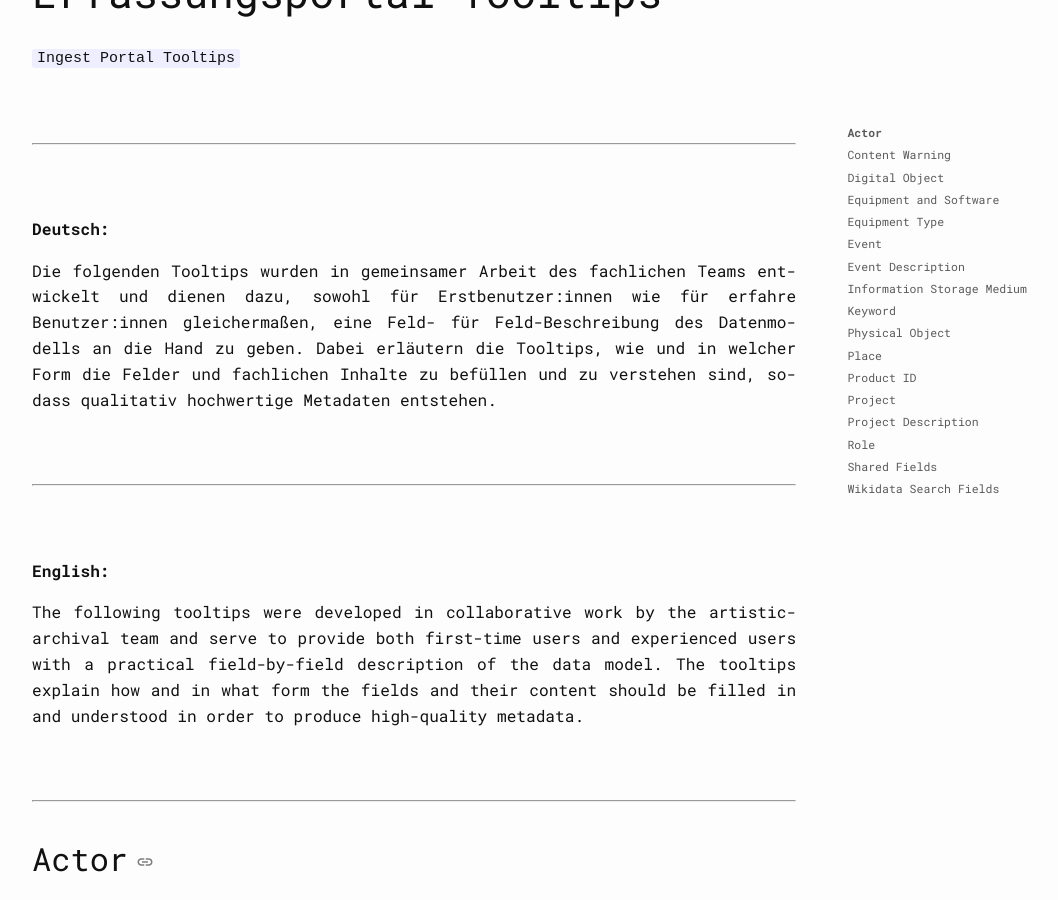
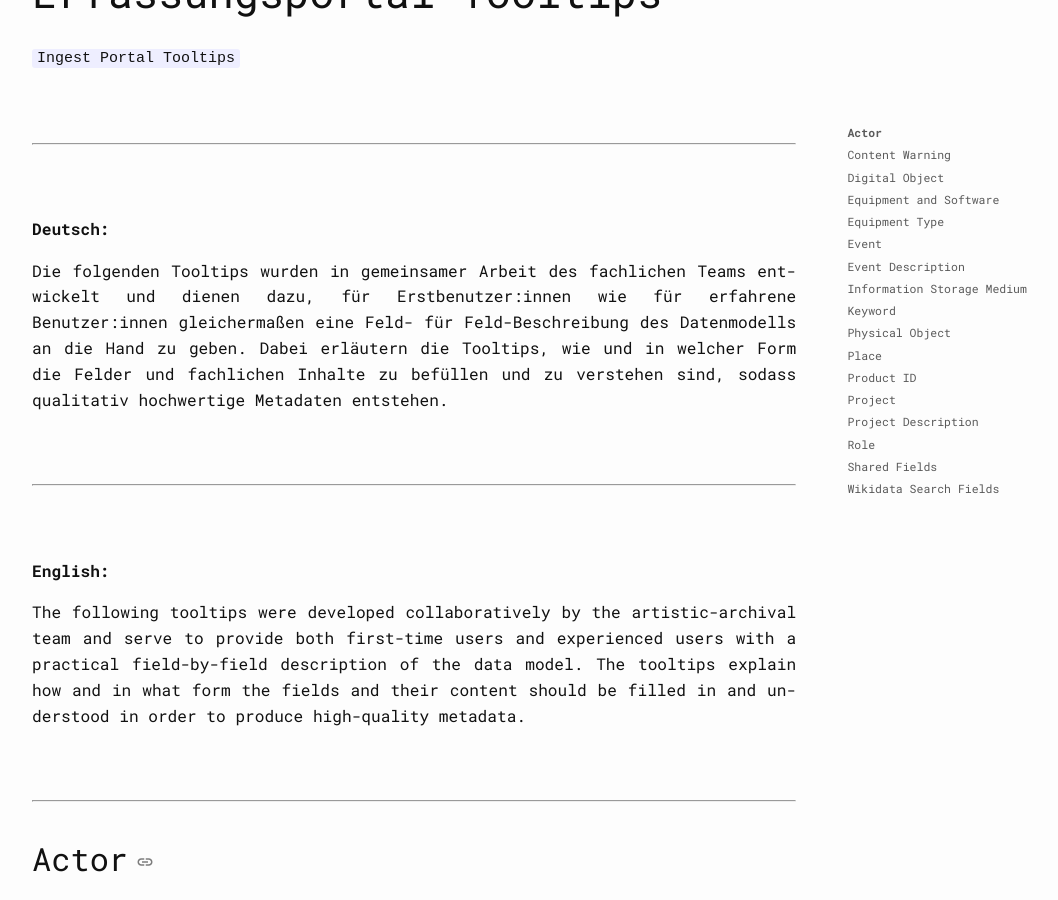
Before and after one commit to arkumu/arkumu.github.io, a Jekyll site: the page built from dokumentation/benutzbarkeit/erfassungsportal-tooltips.md, in a window 1280 px wide and 900 px high, scrolled down 210 px. Shown: the whole window, without its empty margins (159-1217 px from the left). Built offline with Jekyll 4.4.1, drawn with Linux system fonts in a browser that asks for light colours; a script that is not in the unit is left out.

Commit message:
fix mall typo

```diff
--- a/dokumentation/benutzbarkeit/erfassungsportal-tooltips.md
+++ b/dokumentation/benutzbarkeit/erfassungsportal-tooltips.md
@@ -15,7 +15,7 @@ permalink: /documentation/usability/ingest-portal-tooltips
 
 **Deutsch:**
 
-Die folgenden Tooltips wurden in gemeinsamer Arbeit des fachlichen Teams entwickelt und dienen dazu, sowohl für Erstbenutzer:innen wie für erfahre Benutzer:innen gleichermaßen, eine Feld- für Feld-Beschreibung des Datenmodells an die Hand zu geben. Dabei erläutern die Tooltips, wie und in welcher Form die Felder und fachlichen Inhalte zu befüllen und zu verstehen sind, sodass qualitativ hochwertige Metadaten entstehen.
+Die folgenden Tooltips wurden in gemeinsamer Arbeit des fachlichen Teams entwickelt und dienen dazu, für Erstbenutzer:innen wie für erfahrene Benutzer:innen gleichermaßen eine Feld- für Feld-Beschreibung des Datenmodells an die Hand zu geben. Dabei erläutern die Tooltips, wie und in welcher Form die Felder und fachlichen Inhalte zu befüllen und zu verstehen sind, sodass qualitativ hochwertige Metadaten entstehen.
 
 <br/>
 
@@ -25,7 +25,7 @@ Die folgenden Tooltips wurden in gemeinsamer Arbeit des fachlichen Teams entwick
 
 **English:**
 
-The following tooltips were developed in collaborative work by the artistic-archival team and serve to provide both first-time users and experienced users with a practical field-by-field description of the data model. The tooltips explain how and in what form the fields and their content should be filled in and understood in order to produce high-quality metadata.
+The following tooltips were developed collaboratively by the artistic-archival team and serve to provide both first-time users and experienced users with a practical field-by-field description of the data model. The tooltips explain how and in what form the fields and their content should be filled in and understood in order to produce high-quality metadata.
 
 <br/>
 
```
